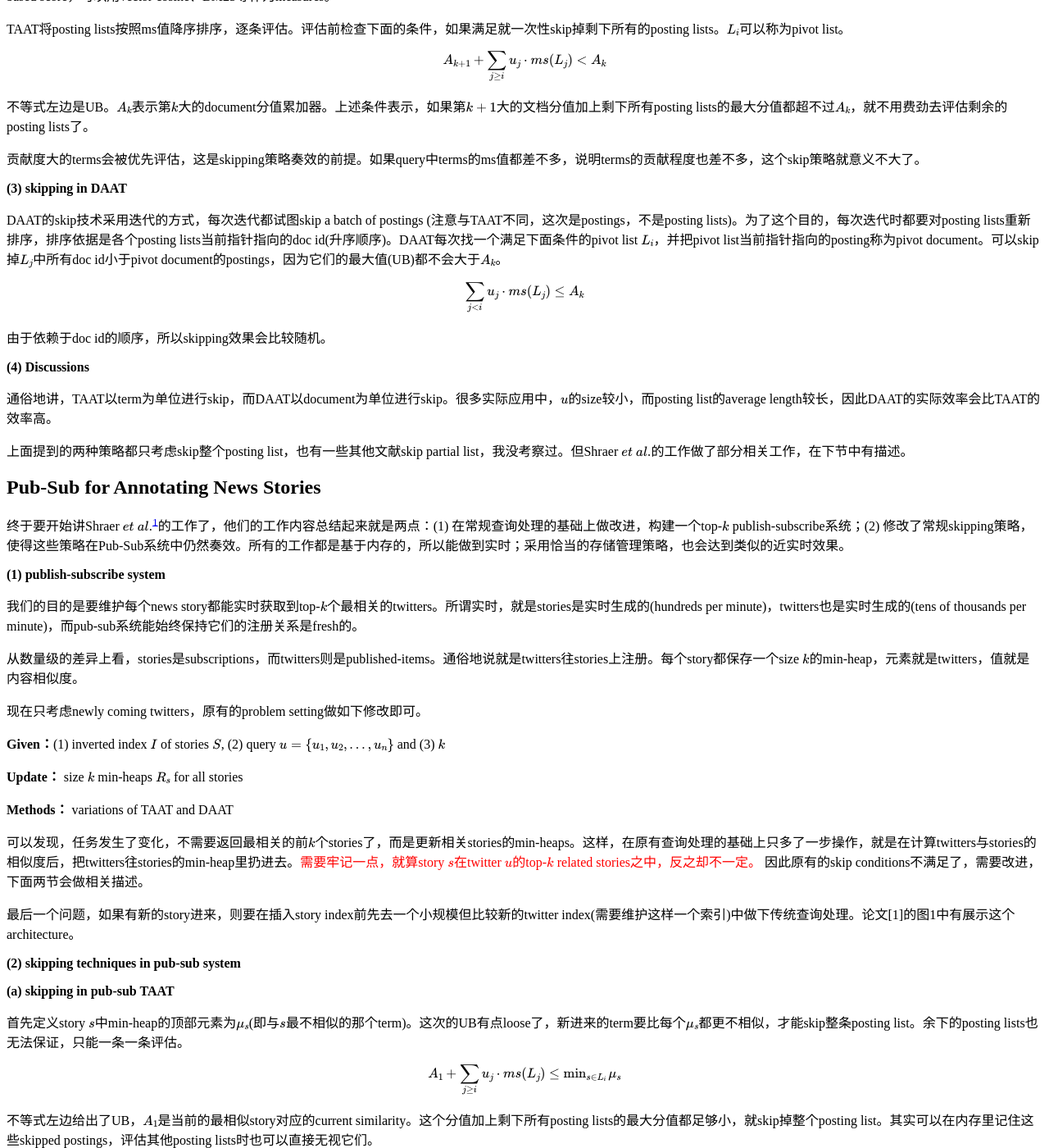
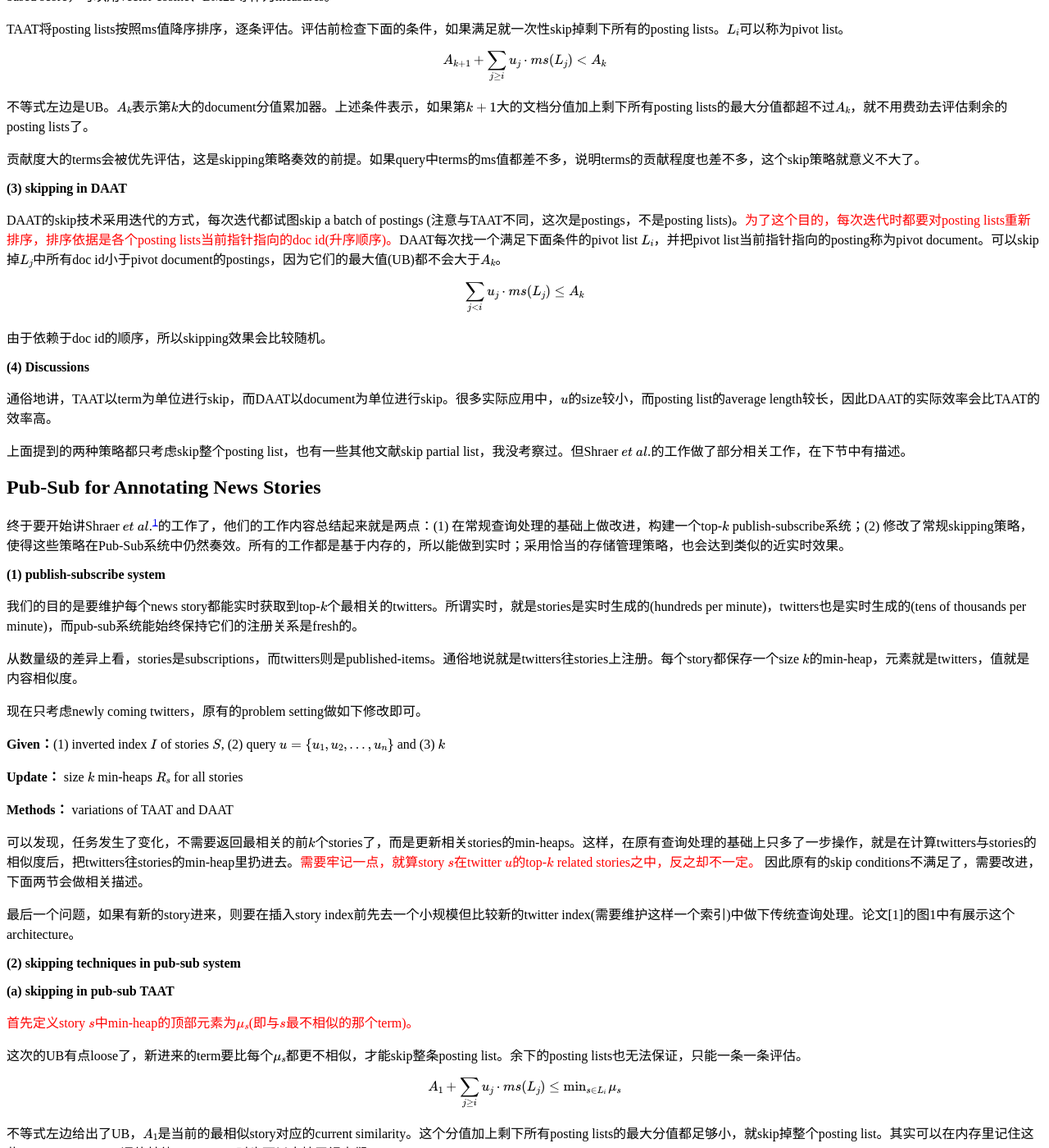
Before and after one commit to qf6101/qf6101.github.io, a Jekyll site: the page built from _posts/information retrieval/2014-09-29-subscribe-top–k-related-twitters-to-news-stories.md, in a window 1280 px wide and 1400 px high, scrolled down 1514 px. Shown: the whole window at 82% size. Built offline with Jekyll 4.4.1, drawn with Linux system fonts in a browser that asks for light colours; formulas are drawn with MathJax 3; comment, search, counter and statistics services are not loaded; some of the changed text lies outside the part shown.

Commit message:
update post

```diff
--- a/_posts/information retrieval/2014-09-29-subscribe-top–k-related-twitters-to-news-stories.md
+++ b/_posts/information retrieval/2014-09-29-subscribe-top–k-related-twitters-to-news-stories.md
@@ -30,7 +30,7 @@ TAAT采用纵向扫描的策略：从上到下依次遍历每个posting list，
 
 **(3) Document-at-a-time (DAAT)**
 
-DAAT采用横向扫描的策略：(a) 事先将posing list中的documents按doc id升序排序，并对每个posting list都保留一个当前位置指针；(b)对于所有的当前位置指针，取doc id最小的那个，计算该document的得分，并将相应的指针往后移动一位；(c) 重复上述b过程直至所有posting list都被遍历完。最后将documents按得分逆序输出。
+DAAT采用横向扫描的策略：(a) <font color="red">事先将posing list中的documents按doc id升序排序，并对每个posting list都保留一个当前位置指针；</font>(b)对于所有的当前位置指针，取doc id最小的那个，计算该document的得分，并将相应的指针往后移动一位；(c) 重复上述b过程直至所有posting list都被遍历完。最后将documents按得分逆序输出。
 
 <img src="/figures/subscribe-top–k-related-twitters-to-news-stories/query-processing.png" width="800"/>
 
@@ -66,7 +66,7 @@ $$
 
 **(3) skipping in DAAT**
 
-DAAT的skip技术采用迭代的方式，每次迭代都试图skip a batch of postings (注意与TAAT不同，这次是postings，不是posting lists)。为了这个目的，每次迭代时都要对posting lists重新排序，排序依据是各个posting lists当前指针指向的doc id(升序顺序)。DAAT每次找一个满足下面条件的pivot list $L_i$，并把pivot list当前指针指向的posting称为pivot document。可以skip掉$L_j$中所有doc id小于pivot document的postings，因为它们的最大值(UB)都不会大于$A_k$。
+DAAT的skip技术采用迭代的方式，每次迭代都试图skip a batch of postings (注意与TAAT不同，这次是postings，不是posting lists)。<font color="red">为了这个目的，每次迭代时都要对posting lists重新排序，排序依据是各个posting lists当前指针指向的doc id(升序顺序)。</font>DAAT每次找一个满足下面条件的pivot list $L_i$，并把pivot list当前指针指向的posting称为pivot document。可以skip掉$L_j$中所有doc id小于pivot document的postings，因为它们的最大值(UB)都不会大于$A_k$。
 
 $$
 \sum \limits_{j < i} u_j \cdot ms(L_j) \leq A_k
@@ -106,7 +106,7 @@ $$
 
 **(a) skipping in pub-sub TAAT**
 
-首先定义story $s$中min-heap的顶部元素为$\mu_s$(即与$s$最不相似的那个term)。这次的UB有点loose了，新进来的term要比每个$\mu_s$都更不相似，才能skip整条posting list。余下的posting lists也无法保证，只能一条一条评估。
+<font color="red">首先定义story $s$中min-heap的顶部元素为$\mu_s$(即与$s$最不相似的那个term)。</font>这次的UB有点loose了，新进来的term要比每个$\mu_s$都更不相似，才能skip整条posting list。余下的posting lists也无法保证，只能一条一条评估。
 
 $$
 A_1 + \sum\limits_{j \geq i} u_j \cdot ms(L_j) \leq \operatorname{min}\limits_{s \in L_i} \mu_s
```
